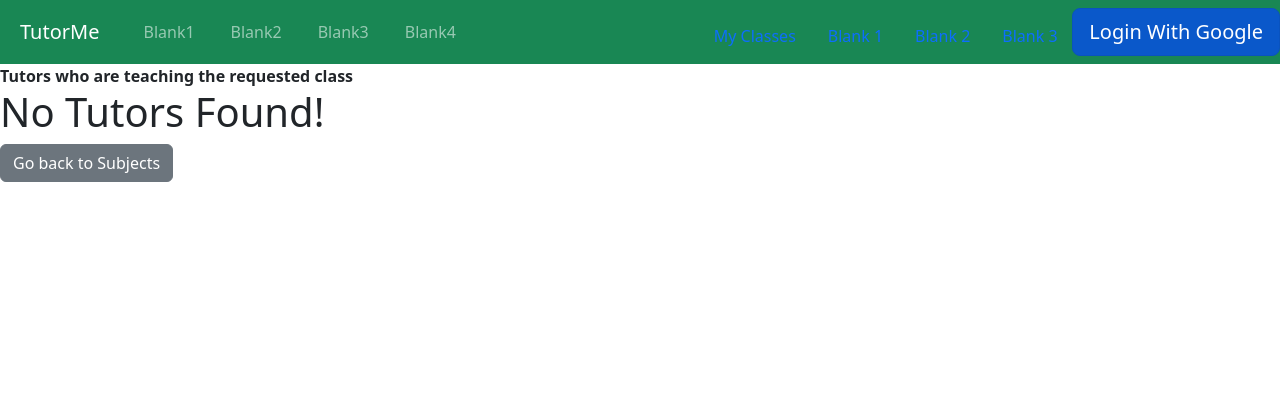
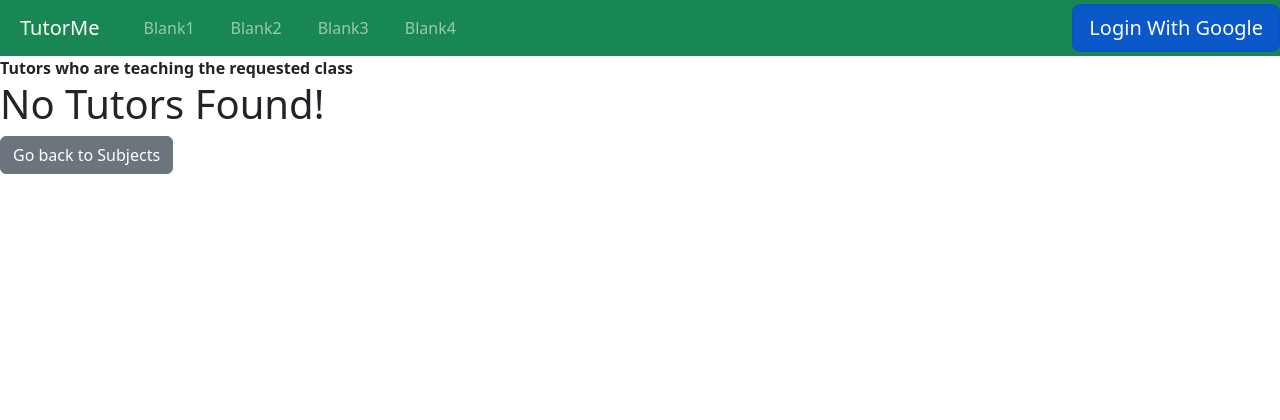
Before and after one commit to Bababinks/TutorMe, a Django app: page /tutorMe/student/classes/list in a window 1280 px wide. Shown: the top 420 px of the page. Run offline with Django 4.2, Linux system fonts and the light colour scheme; data that the repository does not hold is empty; some libraries are stand-ins or nearby versions.

Commit message:
Revert "New NavBar UI"
This reverts commit 3be6bfe13a9f51c1cb34711da5760dbe40f76870.

```diff
--- a/tutorMe/templates/tutorMe/navStudent.html
+++ b/tutorMe/templates/tutorMe/navStudent.html
@@ -33,20 +33,6 @@
     {% endif %}
 
 
-        <ul class="nav nav-pills mt-2">
-            <li class="nav-item">
-                <a aria-current="page" class="nav-link" href="/tutorMe/tutor/classes/list">My Classes</a>
-            </li>
-            <li class="nav-item">
-                <a aria-current="page" class="nav-link" href="#"> Blank 1</a>
-            </li>
-            <li class="nav-item">
-                <a aria-current="page" class="nav-link" href="#"> Blank 2</a>
-            </li>
-            <li class="nav-item">
-                <a aria-current="page" class="nav-link" href="#"> Blank 3</a>
-            </li>
-        </ul>
 
   </div>
 </nav>
```
